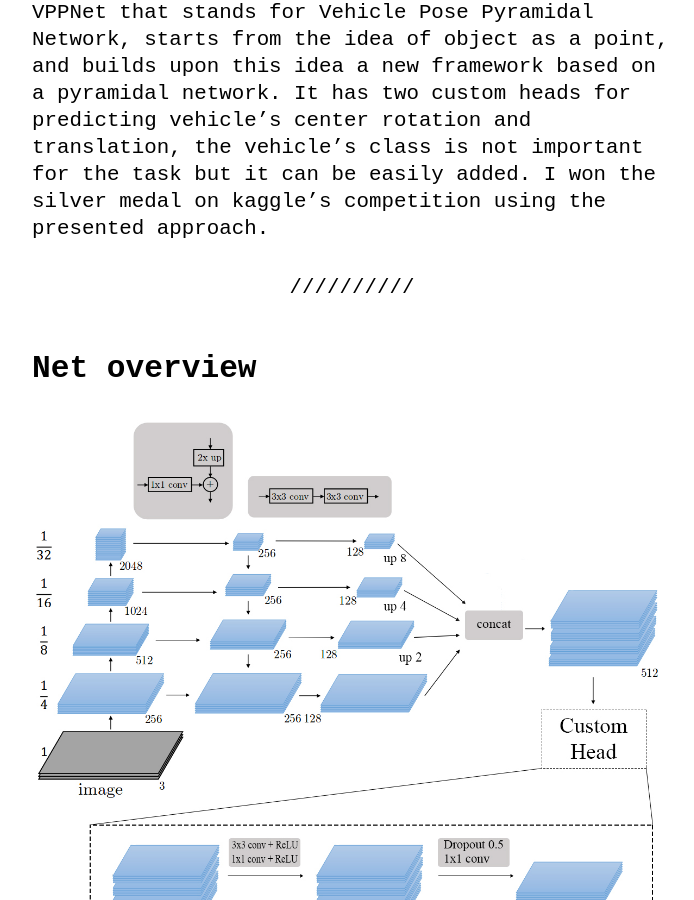
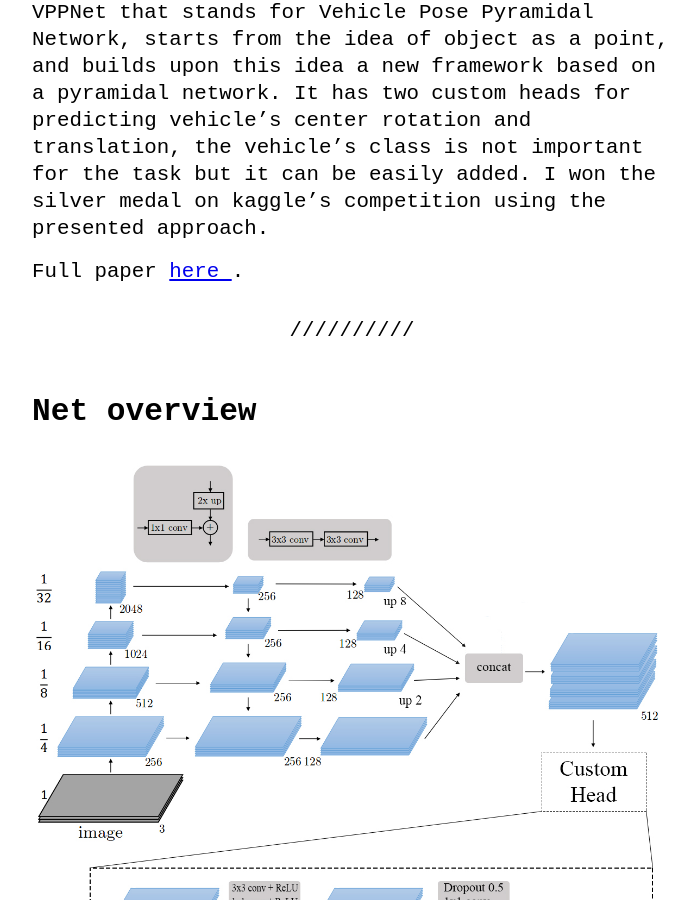
Before and after one commit to simonepelosi/simonepelosi.github.io, a Jekyll site: the page built from _posts/2020-05-20-VPPNet_vehicle_six degrees_of_freedom_estimation_from_RGB_images.md, in a window 1280 px wide and 900 px high, scrolled down 767 px. Shown: the whole window, without its empty margins (288-982 px from the left). Built offline with Jekyll 4.4.1, drawn with Linux system fonts in a browser that asks for light colours.

Commit message:
Update 2020-05-20-VPPNet_vehicle_six degrees_of_freedom_estimation_from_RGB_images.md

```diff
--- a/_posts/2020-05-20-VPPNet_vehicle_six degrees_of_freedom_estimation_from_RGB_images.md
+++ b/_posts/2020-05-20-VPPNet_vehicle_six degrees_of_freedom_estimation_from_RGB_images.md
@@ -12,6 +12,8 @@ This is because the inclusion of translational regression in the joint losses is
 The model, called VPPNet that stands for Vehicle Pose Pyramidal Network, starts from the idea of object as a point, and builds upon this idea a new framework based on a pyramidal network. It has two custom heads for predicting vehicle’s center rotation and translation, the vehicle's class is not important for the task but it can be easily added.
 I won the silver medal on kaggle's competition using the presented approach.
 
+Full paper <a href ="https://drive.google.com/file/d/1_KZNVUnvR3nLEgQB7_M46aQFOJtuqMpr/view?usp=sharing"> here </a>.
+
 ---
 
 ## Net overview
```
Also changed, not shown: other parts of _posts/2020-05-20-VPPNet_vehicle_six degrees_of_freedom_estimation_from_RGB_images.md (+0 -4 lines).
